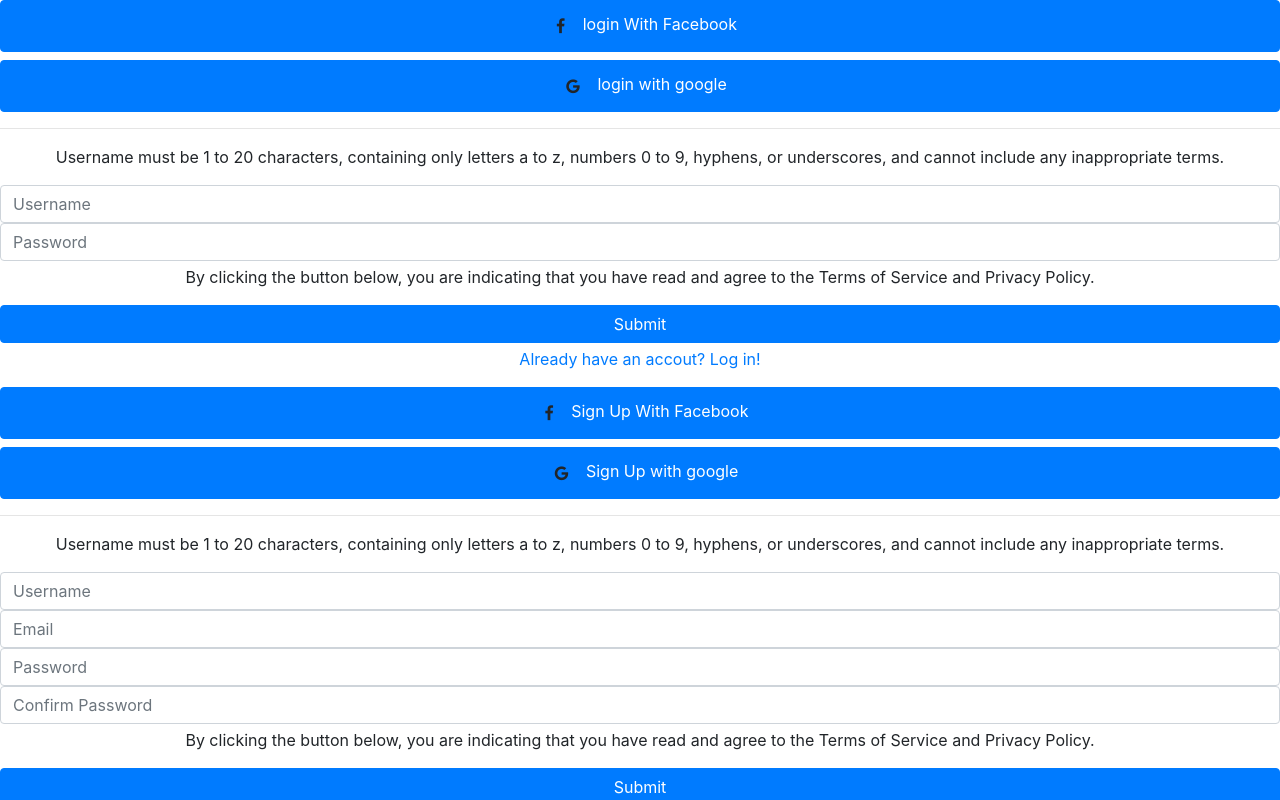
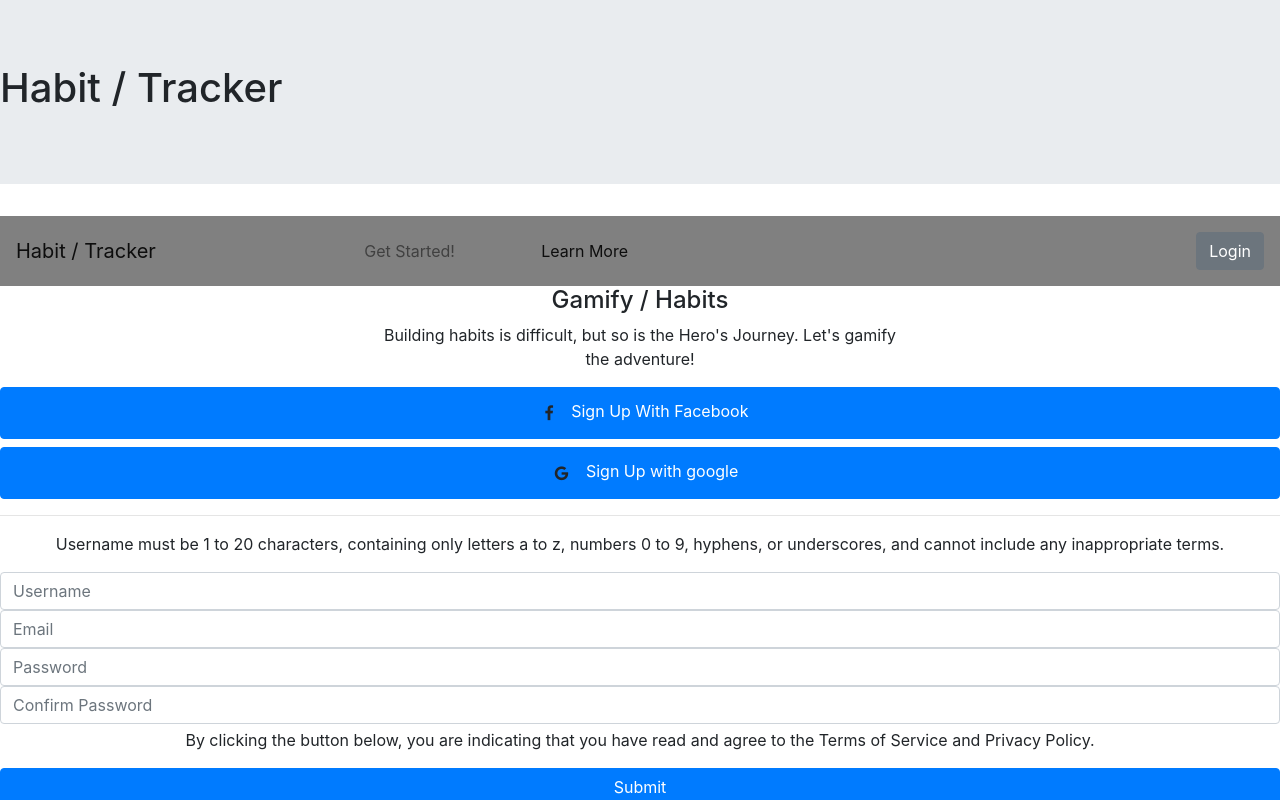
Before and after one commit to KarenDouglas/MyHabitTrackerReact, a React (Create React App) app in the folder myhabittrackersite/: page /landingpage in a window 1280 px wide. Shown: the top 800 px of the page. Built offline with nearby package versions, Linux system fonts and the light colour scheme.

Commit message:
landing navbar and login Modal

```diff
--- a/myhabittrackersite/src/App.css
+++ b/myhabittrackersite/src/App.css
@@ -3,6 +3,17 @@
     padding: 0;
    box-sizing: border-box;
 }
+
+
+
+
+
+
+
+
+
+
+
 
 /* DashBoard Nav styles */
 .dashNav{
@@ -72,6 +83,18 @@
         grid-column-gap: 20px;
         grid-template-columns: 1fr 1fr 1fr;
 
+    }
+    /* Landing Page Navbar styles */
+    .landingNav{
+     margin: 0 15%;
+    }
+    .landingNavItem{
+        text-decoration: none;
+        text-align: center;
+        width: 175px;
+    }
+    .login-button{
+      margin: 0 %;
     }
 
 
@@ -216,3 +239,15 @@
     height: fit-content;
     font-size: medium;
 }
+
+/* Stats Grid Styles */
+.place-holder{
+    width: 277px;
+    height: 258px;
+    text-align: center;
+}
+.place-holder-content{
+    text-align: center;
+   width: 100%;
+   height: 100%;
+}
--- a/myhabittrackersite/src/components/DashboardGrid.js
+++ b/myhabittrackersite/src/components/DashboardGrid.js
@@ -3,6 +3,7 @@
 import TodoBody from "./TodoBody";
 import HabitHeader from "./HabitHeader"
 import HabitBody from "./HabitBody"
+import Stats from "./stats"
 
 
 const DashboardGrid = () => {
@@ -36,7 +37,9 @@
                 setHabits={setHabits}
                 />
             </div>
-            <div className="stats"></div>
+            <div className="stats">
+                <Stats/>
+            </div>
         </div>
     );
 }
--- /dev/null
+++ b/myhabittrackersite/src/components/Features.js
@@ -0,0 +1,22 @@
+import React from "react";
+
+
+
+const Features = () => {
+    return (
+        <React.Fragment>
+        <div className="background">
+            <div className="container">
+                <div className="row">
+                    <div className="col-6 offset-3">
+                        <h4 className="text-center blurb-header">Gamify / Habits</h4>
+                            <p className="d-xs-none d-md-block text-center blurb-body">Building habits is difficult, but so is the Hero's Journey. Let's gamify the adventure!</p>
+                    </div>
+                </div>
+            </div>
+        </div>
+        </React.Fragment>
+    );
+}
+
+export default Features;
--- /dev/null
+++ b/myhabittrackersite/src/components/LandingHeader.js
@@ -0,0 +1,40 @@
+import React, {useState} from 'react';
+import {Jumbotron,  Collapse, Navbar, NavbarToggler, NavbarBrand, Nav, NavItem, Button} from "reactstrap";
+import {NavLink} from 'react-router-dom';
+import Login from './login';
+
+
+const LandingHeader = () => {
+    const [isOpen, setIsOpen] = useState(false);
+
+    const toggle = () => setIsOpen(!isOpen);
+
+    return (
+        <React.Fragment>
+           <Jumbotron fluid>
+               <h1>Habit / Tracker</h1>
+           </Jumbotron>
+           <div>
+           <Navbar color="faded" light expand="md">
+            <NavbarBrand href="/" className="mr-auto">Habit / Tracker</NavbarBrand>
+            <NavbarToggler onClick={toggle} className="mr-2" />
+                <Collapse isOpen={isOpen} navbar>
+                <Nav navbar className="landingNav">
+                    <div className="flex-container">
+                        <NavLink className= "landingNavItem nav-link" to="/signup">Get Started!</NavLink>
+                        <NavLink className= "landingNavItem nav-link" to="/landingpage">Learn More</NavLink>
+
+                    </div>
+                </Nav>
+                <span className="navbar-text ml-auto">
+                    <Login/>
+                </span>
+                </Collapse>
+            </Navbar>
+            </div>
+       </React.Fragment>
+
+    );
+}
+
+export default LandingHeader;
--- a/myhabittrackersite/src/components/LandingPage.js
+++ b/myhabittrackersite/src/components/LandingPage.js
@@ -2,10 +2,12 @@
 import LoginForm from './login';
 import SignUpForm from './signup';
 import ButtonT from './buttontemp';
+import LandingHeader from './LandingHeader';
 
 const LandingPage = () => {
     return (
         <React.Fragment>
+            <LandingHeader/>
             <LoginForm/>
             <SignUpForm/>
             <ButtonT/>
--- a/myhabittrackersite/src/components/MainComponent.js
+++ b/myhabittrackersite/src/components/MainComponent.js
@@ -5,14 +5,17 @@
 import ButtonT from './buttontemp';
 import Dashboard from './DashBoard';
 import Footer from './Footer'
+import LandingHeader from './LandingHeader';
+import Features from "./Features";
 
 
 const LandingPage = () => {
+
     return (
         <React.Fragment>
-            <LoginForm/>
+            <LandingHeader/>
+            <Features/>
             <SignUpForm/>
-            <ButtonT/>
         </React.Fragment>
     );
 }
@@ -24,6 +27,8 @@
         <Switch>
             <Route exact path="/landingpage" render={() => <LandingPage/> }/>
             <Route exact path="/dashboard" render={ () => <Dashboard/>} />
+            <Route exact path="/login" render={ () => <LoginForm/>} />
+            <Route exact path="/signup" render={ () => <SignUpForm/>} />
             <Redirect to="/landingpage"/>
         </Switch>
         <Footer/>
--- a/myhabittrackersite/src/components/login.js
+++ b/myhabittrackersite/src/components/login.js
@@ -1,10 +1,26 @@
-import React  from 'react';
+import React, {useState}  from 'react';
+import { Button, Modal, ModalHeader, ModalBody, ModalFooter } from 'reactstrap';
+import {NavLink} from 'react-router-dom'
 
 
+const LoginForm = (props) => {
+    const {
+        loginButton,
+        className
+      } = props;
 
-const LoginForm = () => {
+    const [modal, setModal] = useState(false);
+
+    const toggle = () => setModal(!modal);
+
         return (
-            <form>
+            <React.Fragment>
+            <div>
+      <Button onClick={toggle}>Login</Button>
+      <Modal isOpen={modal} toggle={toggle} className={className}>
+        <ModalHeader toggle={toggle}>Login</ModalHeader>
+        <ModalBody>
+        <form>
 
                 <a href="#" className="shinyButton btn btn-block btn-primary ">
                 <span></span>
@@ -30,8 +46,19 @@
                 <span></span>
                 Submit</a>
 
-               <p><a className="form-text text-center" >  Already have an accout? Log in!</a></p>
+               <p><NavLink className="form-text text-center nav-link" to="/signup" >Don't Have an Account?  Sign up!</NavLink></p>
             </form>
+        </ModalBody>
+        <ModalFooter>
+        <NavLink className="nav-link" to="/dashboard">
+          <Button color="primary">Login</Button>{' '}
+        </NavLink>
+          <Button color="secondary" onClick={toggle}>Cancel</Button>
+        </ModalFooter>
+      </Modal>
+    </div>
+
+            </React.Fragment>
         );
 
 };
--- /dev/null
+++ b/myhabittrackersite/src/components/stats.js
@@ -0,0 +1,16 @@
+import React from "react";
+
+
+
+const Stats = () => {
+    return (
+        <div className="place-holder">
+            <h2>Stats</h2>
+            <div className="place-holder-content">
+                <h3><br/><br/>Coming Soon</h3>
+            </div>
+        </div>
+    );
+}
+
+export default Stats;
```
